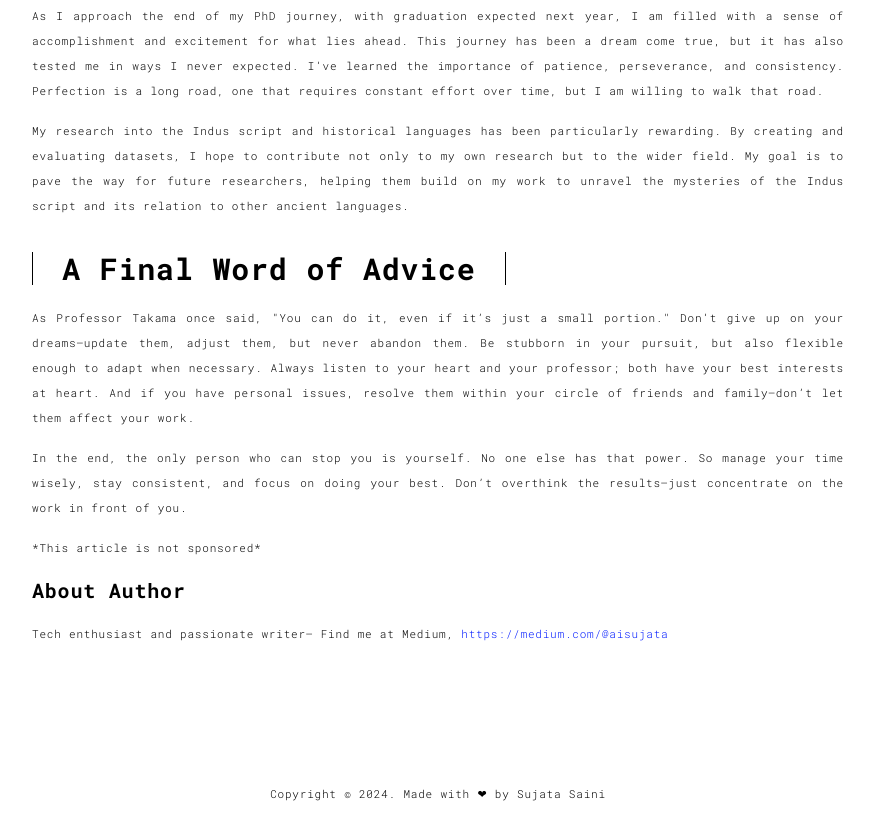
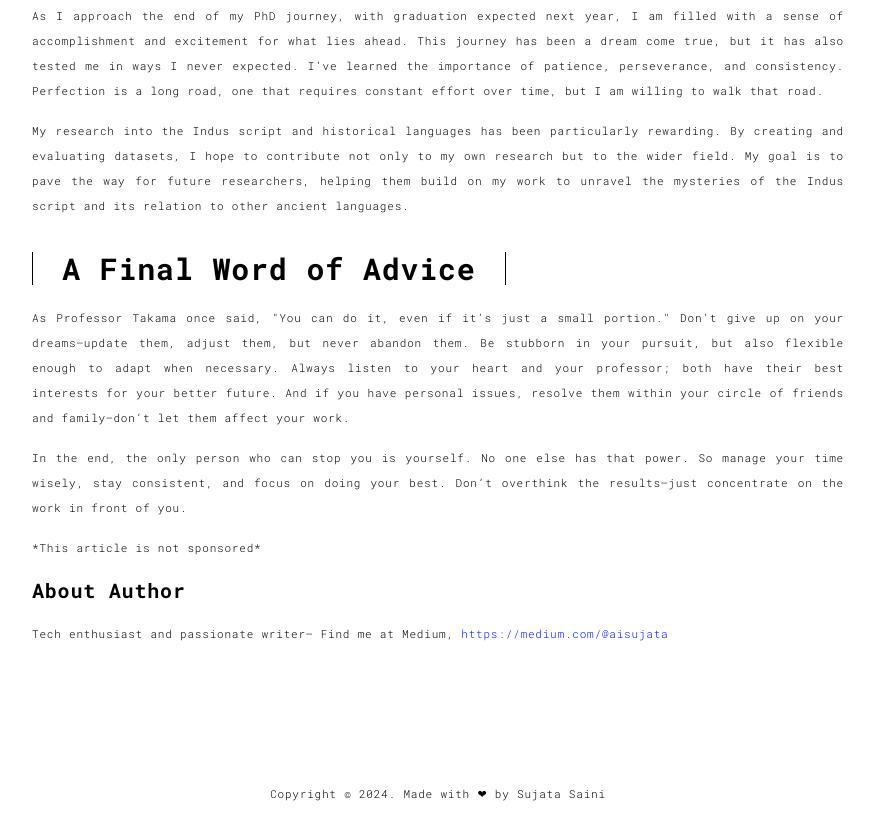
Before and after one commit to sujatasaini/blog, a plain HTML site: page blog6.html in a window 1280 px wide. Shown: the part 3819-4650 px from the top of the page, without its empty margins (202-1076 px from the left). Drawn offline with Linux system fonts and the light colour scheme.

Commit message:
Update blog6.html

```diff
--- a/blog6.html
+++ b/blog6.html
@@ -137,7 +137,7 @@
 
             <h2>A Final Word of Advice</h2>
             <p style="text-align: justify;">
-              As Professor Takama once said, "You can do it, even if it’s just a small portion." Don’t give up on your dreams—update them, adjust them, but never abandon them. Be stubborn in your pursuit, but also flexible enough to adapt when necessary. Always listen to your heart and your professor; both have your best interests at heart. And if you have personal issues, resolve them within your circle of friends and family—don’t let them affect your work.
+              As Professor Takama once said, "You can do it, even if it’s just a small portion." Don’t give up on your dreams—update them, adjust them, but never abandon them. Be stubborn in your pursuit, but also flexible enough to adapt when necessary. Always listen to your heart and your professor; both have their best interests for your better future. And if you have personal issues, resolve them within your circle of friends and family—don’t let them affect your work.
             </p>
             <p style="text-align: justify;">
               In the end, the only person who can stop you is yourself. No one else has that power. So manage your time wisely, stay consistent, and focus on doing your best. Don’t overthink the results—just concentrate on the work in front of you.
```
